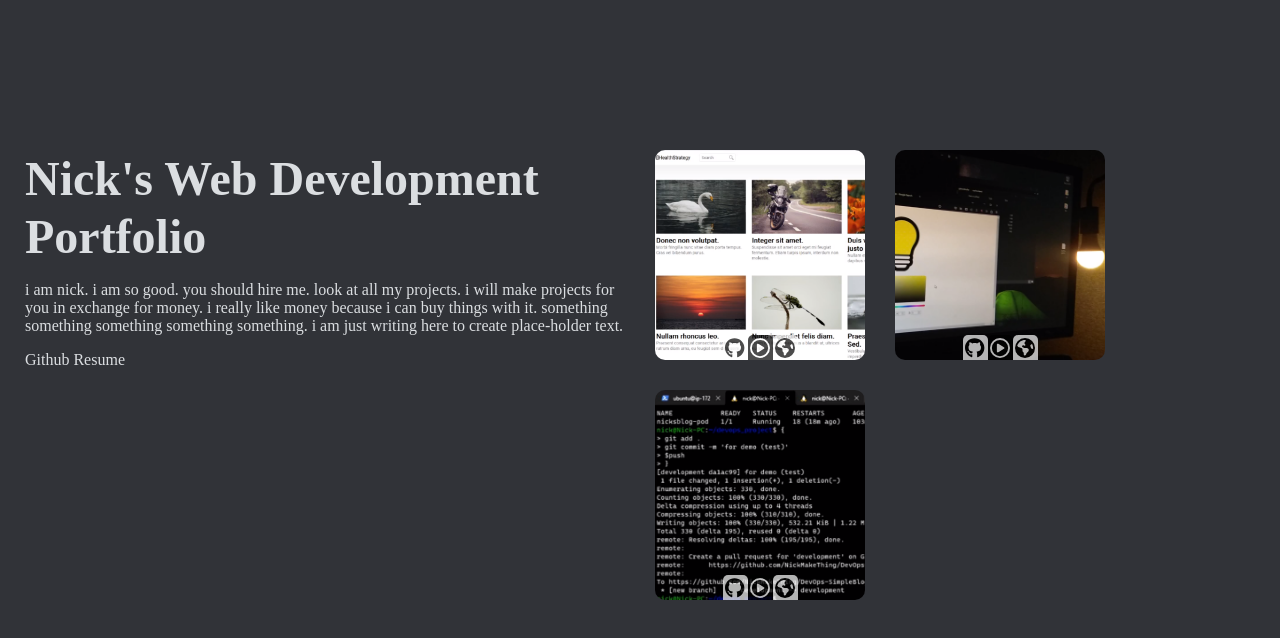
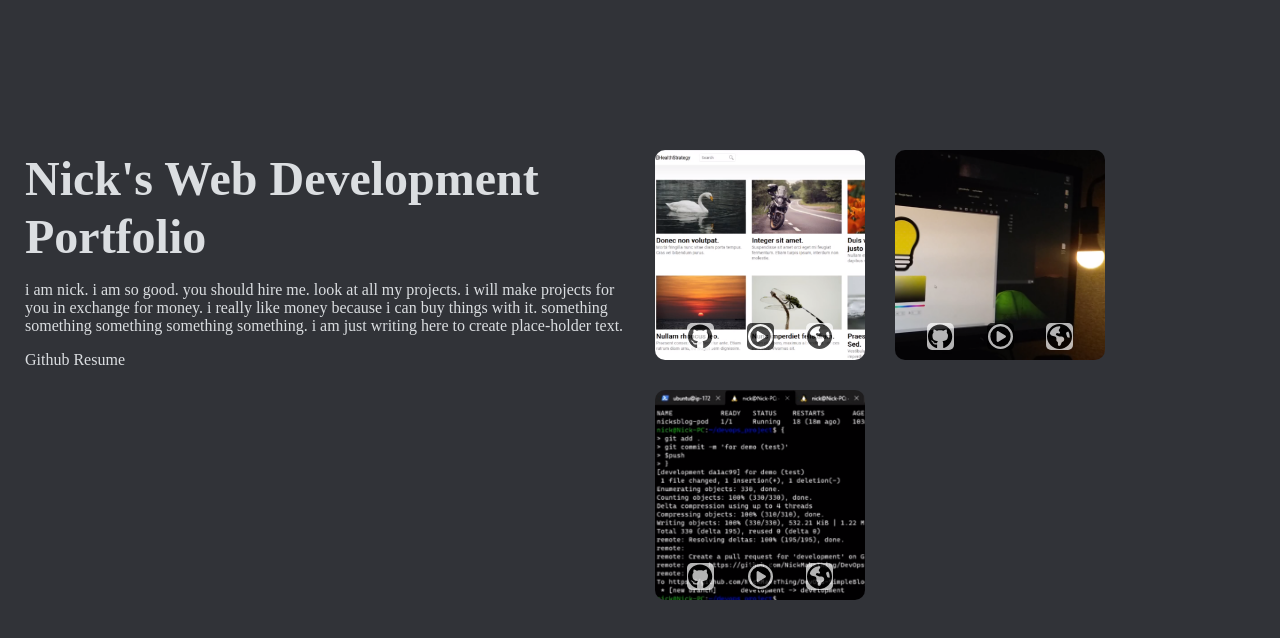
Before and after one commit to NickMakeThing/PortfolioSite, a React (Vite) app: page / in a window 1280 px wide. Shown: the top 638 px of the page. Built offline with nearby package versions, Linux system fonts and the light colour scheme; a web font is replaced by a local one.

Commit message:
project links now expand with project item when item is clicked

```diff
--- a/src/components/ProjectItem/ProjectItem.css
+++ b/src/components/ProjectItem/ProjectItem.css
@@ -54,7 +54,7 @@
 .project-links{
     display:flex;
     width:100%;
-    justify-content:center;
+    justify-content:space-evenly;
     position:absolute;
     bottom:0px;
 }
--- a/src/components/ProjectItem/ProjectItem.tsx
+++ b/src/components/ProjectItem/ProjectItem.tsx
@@ -34,6 +34,7 @@ function ProjectItem(props: propTypes) {
   const thumbnailRef = useRef<HTMLImageElement>(null!)
   const nameRef = useRef<HTMLImageElement>(null!)
   const aboutRef = useRef<HTMLImageElement>(null!)
+  var scaleLinks = false
 
   const hoverHandle = (opacity : number) => {
     if (!itemStyle.height){
@@ -51,8 +52,10 @@ function ProjectItem(props: propTypes) {
     }
   },[props.expandedItem])
 
+
   if (props.expandedItem){
     if (props.expandedItem == props.name){
+      scaleLinks = true
       itemStyle.width = '450px'
       itemStyle.height = '450px'
       itemStyle.zIndex = 100;
@@ -88,9 +91,9 @@ function ProjectItem(props: propTypes) {
           </span>
         </div>
         <div className='project-links'>
-          <ProjectItemLink type={'github'} link={props.repo}/>
-          <ProjectItemLink type={'video'} link={props.video}/>
-          <ProjectItemLink type={'website'} link={props.video}/>
+          <ProjectItemLink type={'github'} link={props.repo} scaleLinks={scaleLinks}/>
+          <ProjectItemLink type={'video'} link={props.video} scaleLinks={scaleLinks}/>
+          <ProjectItemLink type={'website'} link={props.video} scaleLinks={scaleLinks}/>
           {/* about button */}
         </div>
         {/* about section */}
--- a/src/components/ProjectItemLink/ProjectItemLink.css
+++ b/src/components/ProjectItemLink/ProjectItemLink.css
@@ -1,19 +1,44 @@
+/* need to put 'Projects' heading above the squares
+and put 'click for more information' under that
+also put technology icons for each one like react, etc.
+*/
+
 .project-item-link{
     display:flex;
-    justify-content:center;
     align-items:center;
+    overflow:hidden;
     width:25px;
     height:25px;
-    border-top-left-radius:5px;
-    border-top-right-radius:5px;
+    border-radius: 5px;
     cursor:pointer;
     opacity:0.7;
+    margin-bottom: 5%;
+    transition: width 0.3s, height 0.3s;
+    padding:1px;
+    /* border: solid 1px red; */
+}
+
+.project-item-link:nth-child(odd){
+    color:black;
+    background:white;
+}
+
+.project-item-link:nth-child(even){
+    color:white;
+    background:black;
 }
 
 .project-item-link:hover{
     opacity:1;
 }
 
-.link-image{
+.link-name{
+    visibility:hidden;
+    margin-left:3px;
+    width:0px;
+}
+
+
+/* .link-image{
     width:90%;
-}
+} */
--- a/src/components/ProjectItemLink/ProjectItemLink.tsx
+++ b/src/components/ProjectItemLink/ProjectItemLink.tsx
@@ -8,32 +8,89 @@ import { faPlayCircle } from '@fortawesome/free-regular-svg-icons'
 type propTypes = {
   type: 'github' | 'video' | 'website',
   link: string
+  scaleLinks: boolean
 }
 
+type linkStyles = {
+  name: React.CSSProperties,
+  containerExpand: boolean,
+}
+/*
+todo:
+  make .link-name margin double when props.scaleLinks == true
+*/
 function ProjectItemLink(props : propTypes) {
+  const [linkStyles,setLinkStyles] = useState<linkStyles>({
+    name:{},
+    containerExpand:false
+  })
 
-  const containerStyle = {background:''} //replace with nchild in css
-  const iconStyle = {color:''}
+  const mouseOverHandle = ()=>{
+    //find the shorthand for doing this
+    const linkStylesCopy = {...linkStyles}
+    const fontSize = props.scaleLinks ? '200%' : ''
+    linkStylesCopy.name = {visibility:'visible',fontSize}
+    linkStylesCopy.containerExpand = true
+    setLinkStyles(linkStylesCopy)
+  }
+  const mouseLeaveHandle = ()=>{
+    const linkStylesCopy = {...linkStyles}
+    linkStylesCopy.name = {}
+    linkStylesCopy.containerExpand = false
+    setLinkStyles(linkStylesCopy)
+  }
+
+  const getLinkDimensions = (expandedWidth : string) => {
+    const containerStyle : React.CSSProperties = {width:'25px',height:'25px'}
+    if (props.scaleLinks) {
+      containerStyle.width = '50px'
+      containerStyle.height = '50px'
+    }
+    if (linkStyles.containerExpand) {
+      containerStyle.width = expandedWidth
+    }
+    return containerStyle
+  }
+
+  const iconStyle = () => {
+    const iconStyle : React.CSSProperties = {
+      transition:'height 0.3s, width 0.3s',
+      width:'25px',
+      height:'25px',
+      fontSize:'',
+    }
+    if (props.scaleLinks){
+      iconStyle.width = '50px'
+      iconStyle.height = '50px'
+    }
+    return iconStyle
+  }
+
   switch(props.type){
     case 'github':
-      containerStyle.background = 'white'
-      iconStyle.color = 'black'
       var icon = faGithub
+      var containerStyle = getLinkDimensions('36%')
       break;
     case 'video':
-      containerStyle.background = 'black'//'#89cff0'
-      iconStyle.color = 'white'
       var icon = faPlayCircle //need to replace
+      var containerStyle = getLinkDimensions('33%')
       break;
     case 'website':
-      containerStyle.background = 'white'
-      iconStyle.color = 'black'
       var icon = faEarthAmericas
+      var containerStyle = getLinkDimensions('41%')
   }
 
   return (
-    <div className='project-item-link' style={containerStyle}>
-         <FontAwesomeIcon icon={icon} size='lg' style={iconStyle} />
+    <div className='project-item-link'
+      style={containerStyle}
+      onMouseOver={mouseOverHandle}
+      onMouseLeave={mouseLeaveHandle}>
+        <FontAwesomeIcon icon={icon} size='lg' style={iconStyle()}/>
+        <span className='link-name' style={linkStyles.name}>
+          {props.type}
+        </span>
+         {/* code, demo, link */}
+
     </div>
 
   )
```
